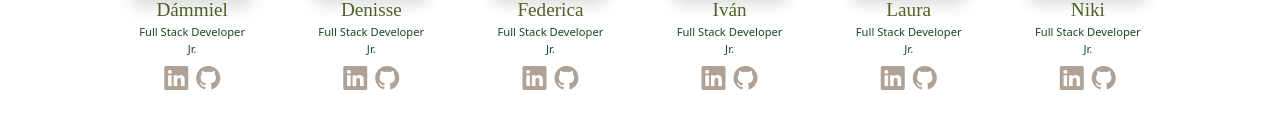
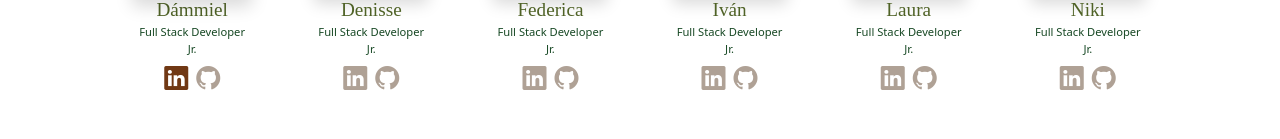
Before and after one commit to lauramica/plantasia_frontpages, a React (Vite) app: page /about-this-project/en in a window 1280 px wide. In both pictures the pointer is over the icon 176 px from the left and 3358 px from the top of the page. Shown: the part 3281-3420 px from the top of the page. Built offline with nearby package versions, Linux system fonts and the light colour scheme; no server answers; a web font is replaced by a local one.

Commit message:
hover en icons about

```diff
--- a/src/css/AboutPage.css
+++ b/src/css/AboutPage.css
@@ -1,4 +1,4 @@
-.about-page{
+.about-page {
   position: relative;
 }
 
@@ -26,7 +26,6 @@
   color: var(--terracotta);
   font-family: "Proxima Nova Bold";
 }
-
 
 .about-page .about-section-2 p,
 .about-page .about-section-3 p,
@@ -280,6 +279,10 @@
   color: var(--almond);
   font-size: 1.5rem;
 }
+.about-team-card-icons .bi-linkedin:hover,
+.about-team-card-icons .bi-github:hover {
+  color: var(--terracotta);
+}
 
 @media (max-width: 576px) {
   .about-section-3-box {
```
